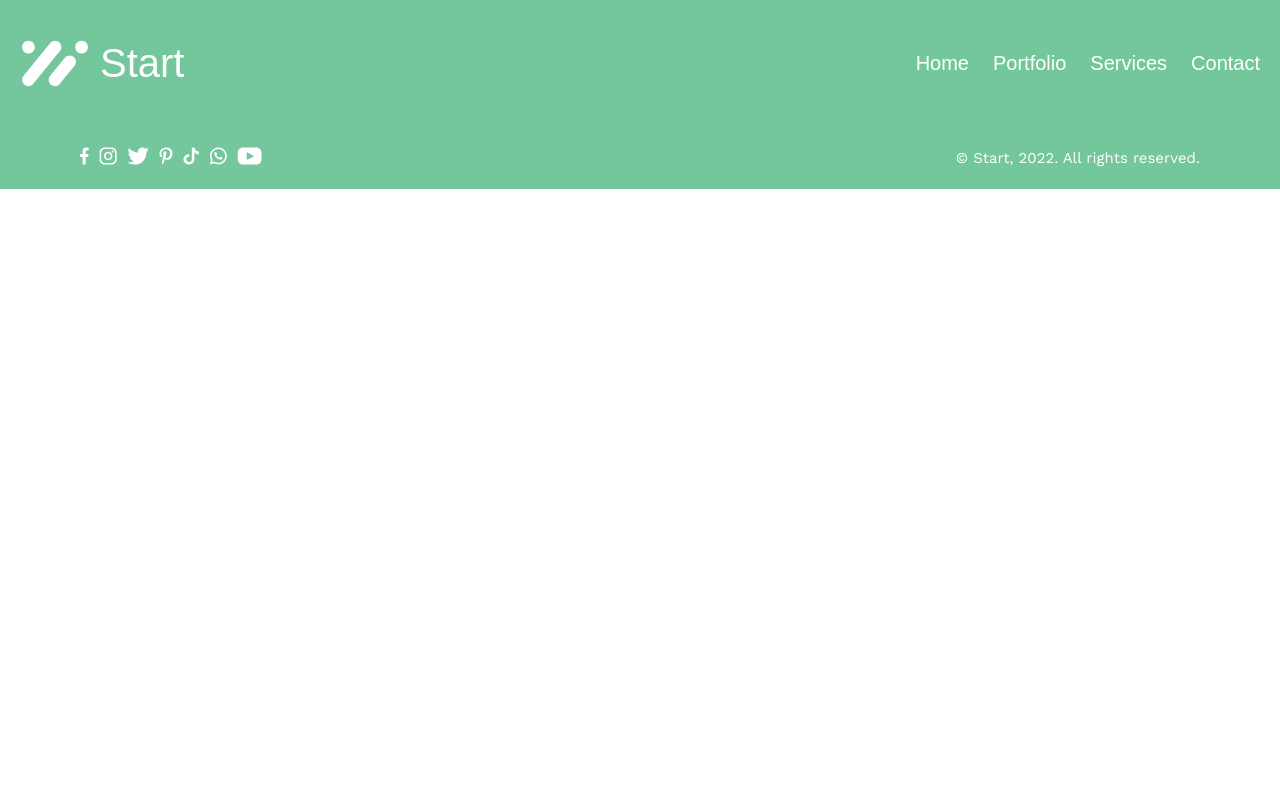
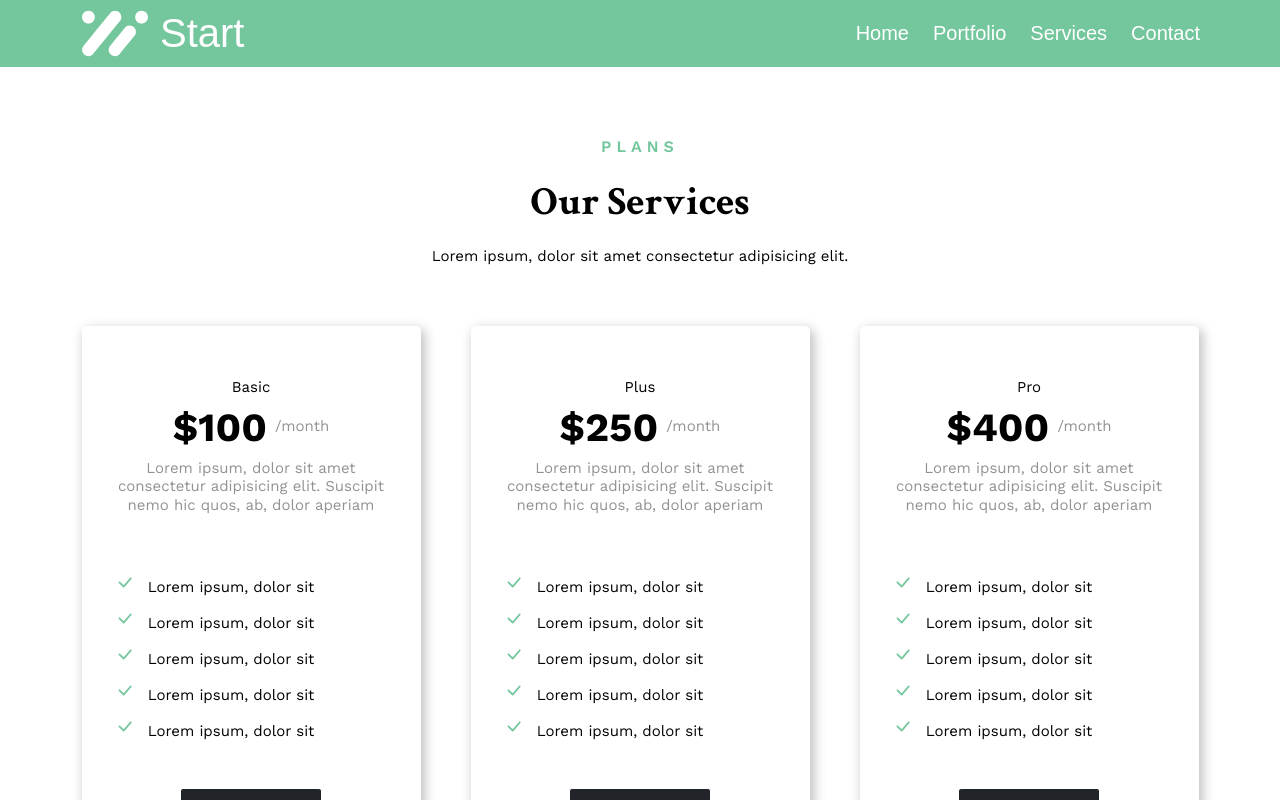
Before and after one commit to Mmeso-iconic/startup-website, a React (Create React App) app: page /Services in a window 1280 px wide. Shown: the top 800 px of the page. Built offline with nearby package versions, Linux system fonts and the light colour scheme.

Commit message:
Done with Services page

```diff
--- a/src/App.css
+++ b/src/App.css
@@ -10,7 +10,7 @@
 .products,
 .sign-up {
     display: flex;
-    height: 90vh;
+    height: 100vh;
     align-items: center;
     justify-content: center;
     font-size: 3rem;
--- /dev/null
+++ b/src/components/Serviceprices.js
@@ -0,0 +1,70 @@
+import React from 'react'
+import './styles/shared.css'
+import './styles/Serviceprices.css'
+import {Button} from './button'
+import Checkicon from '../assets/icons/Checkicon.svg'
+
+function Serviceprices() {
+    return (
+
+        <div className='Port-Section'>
+            <div className="body-texts">
+                <p className="first-text">PLANS</p>
+                <h1 className="main-text">Our Services </h1>
+                <p className="description-text">Lorem ipsum, dolor sit amet consectetur adipisicing elit.</p>
+            </div>
+            <div className="theprices">
+                <div className="thepricecard">
+                    <p className="pricetype">Basic</p>
+                    <p className="pricetag">$100<span>/month</span></p>
+                    <p className="description-lowertext">Lorem ipsum, dolor sit amet consectetur adipisicing elit. Suscipit nemo hic quos, ab, dolor aperiam</p>
+                    <div className="check-lorem">
+                        <p className="price-description"><img src={Checkicon} alt="Check icon" className="checkimage"/> Lorem ipsum, dolor sit </p>
+                        <p className="price-description"><img src={Checkicon} alt="Check icon" className="checkimage"/> Lorem ipsum, dolor sit </p>
+                        <p className="price-description"><img src={Checkicon} alt="Check icon" className="checkimage"/> Lorem ipsum, dolor sit </p>
+                        <p className="price-description"><img src={Checkicon} alt="Check icon" className="checkimage"/> Lorem ipsum, dolor sit </p>
+                        <p className="price-description"><img src={Checkicon} alt="Check icon" className="checkimage"/> Lorem ipsum, dolor sit </p>
+                    </div>
+                    <div className='hero-btns'>
+                            <Button className='btns'buttonStyle='btn--secondary' buttonSize='btn--medium'> Learn More </Button>
+                    </div>
+                </div>
+                <div className="thepricecard">
+                    <p className="pricetype">Plus</p>
+                    <p className="pricetag">$250<span className="description-lowertext">/month</span></p>
+                    <p className="description-lowertext">Lorem ipsum, dolor sit amet consectetur adipisicing elit. Suscipit nemo hic quos, ab, dolor aperiam</p>
+                    <div className="check-lorem">
+                        <p className="price-description"><img src={Checkicon} alt="Check icon" className="checkimage"/> Lorem ipsum, dolor sit </p>
+                        <p className="price-description"><img src={Checkicon} alt="Check icon" className="checkimage"/> Lorem ipsum, dolor sit </p>
+                        <p className="price-description"><img src={Checkicon} alt="Check icon" className="checkimage"/> Lorem ipsum, dolor sit </p>
+                        <p className="price-description"><img src={Checkicon} alt="Check icon" className="checkimage"/> Lorem ipsum, dolor sit </p>
+                        <p className="price-description"><img src={Checkicon} alt="Check icon" className="checkimage"/> Lorem ipsum, dolor sit </p>
+
+                    </div>
+                    <div className='hero-btns'>
+                            <Button className='btns'buttonStyle='btn--secondary' buttonSize='btn--medium'> Learn More </Button>
+                    </div>
+                </div>
+                <div className="thepricecard">
+                    <p className="pricetype">Pro</p>
+                    <p className="pricetag">$400<span className="description-lowertext">/month</span></p>
+                    <p className="description-lowertext">Lorem ipsum, dolor sit amet consectetur adipisicing elit. Suscipit nemo hic quos, ab, dolor aperiam</p>
+                    <div className="check-lorem">
+                        <p className="price-description"><img src={Checkicon} alt="Check icon" className="checkimage"/> Lorem ipsum, dolor sit </p>
+                        <p className="price-description"><img src={Checkicon} alt="Check icon" className="checkimage"/> Lorem ipsum, dolor sit </p>
+                        <p className="price-description"><img src={Checkicon} alt="Check icon" className="checkimage"/> Lorem ipsum, dolor sit </p>
+                        <p className="price-description"><img src={Checkicon} alt="Check icon" className="checkimage"/> Lorem ipsum, dolor sit </p>
+                        <p className="price-description"><img src={Checkicon} alt="Check icon" className="checkimage"/> Lorem ipsum, dolor sit </p>
+
+                    </div>
+                    <div className='hero-btns'>
+                            <Button className='btns'buttonStyle='btn--secondary' buttonSize='btn--medium'> Learn More </Button>
+                    </div>
+                </div>
+            </div>
+        </div>
+
+    )
+}
+
+export default Serviceprices
--- a/src/components/Theportfolio.js
+++ b/src/components/Theportfolio.js
@@ -14,12 +14,16 @@ import Page8 from '../assets/images/page8.png'
 
 function Theportfolio() {
     return (
+
         <div className='Port-Section'>
             <div className="body-texts">
                 <p className="first-text">WORKS</p>
                 <h1 className="main-text">PORTFOLIO </h1>
                 <p className="description-text">Lorem ipsum, dolor sit amet consectetur adipisicing elit.</p>
             </div>
+
+
+            <div className="farouq">
                 <div className="web-pages">
                     <img src={Page1} alt="A landing Page" className="web-image" />
                     <img src={Page2} alt="A landing Page" className="web-image" />
@@ -36,10 +40,13 @@ function Theportfolio() {
                     <img src={Page7} alt="A landing Page" className="web-image" />
                     <img src={Page8} alt="A landing Page" className="web-image" />
                 </div>
+            </div>
+
             <div className='hero-btns'>
                     <Button className='btns'buttonStyle='btn--secondary' buttonSize='btn--medium'> Learn More </Button>
             </div>
         </div>
+
                 )
 }
 
--- a/src/components/styles/Herosection.css
+++ b/src/components/styles/Herosection.css
@@ -2,7 +2,8 @@
     background-color: #74C69D;
     padding: 10px 80px;
     width: 100%;
-    min-height: 90vh;
+    height: auto;
+    min-height: 80vh;
     display: flex;
     justify-content: space-between;
     align-items: center;
@@ -58,18 +59,21 @@
     width: 100%;
     max-width: 350px;
     height: auto;
+    display: block;
     }
 
 .hero-container {
-    flex-direction: column-reverse;
-    justify-content: space-around;
-    padding: 20px 10px; /* reduced padding */
-    gap: 10px;           /* reduce gap */
+    flex-direction: column;
+    justify-content: space-evenly;
+    align-items: center;
+    padding: 20px 10px;
+    gap: 10px;
+    min-height: 100vh;
     }
 
 .hero-texts,
 .herosec-image {
-    margin: 0;          /* ensure no extra margin */
-    padding: 0;         /* ensure no extra padding */
+    margin: 0;
+    padding: 0;
     }
 }
--- /dev/null
+++ b/src/components/styles/Serviceprices.css
@@ -0,0 +1,89 @@
+.theprices{
+    display:flex;
+    justify-content: center;
+    gap: 50px;
+    margin-top: 5%;
+    flex-wrap: wrap;
+    padding: 0px 30px;
+    margin-bottom: 135px;
+}
+
+.thepricecard{
+    width: 339px;
+    height: 542px;
+
+    gap: 10px;
+    border-radius: 5px;
+    padding-top: 46px;
+    padding-right: 30px;
+    padding-bottom: 55px;
+    padding-left: 30px;
+    box-shadow: 3px 4px 12px 1px #00000040;
+}
+
+.pricetype{
+    font-family: 'Work Sans';
+    font-weight: 400;
+    font-size: 15px;
+    line-height: 125%;
+    letter-spacing: 0px;
+    padding: 6px;
+
+}
+
+.pricetag{
+    font-family: 'Work Sans';
+    font-weight: 700;
+    font-size: 40px;
+    line-height: 125%;
+    letter-spacing: 0px;
+    padding-bottom: 6px;
+    position: relative;
+}
+
+.pricetag > span{
+    font-family: 'Work Sans', sans-serif;
+    font-weight: 400;
+    font-size: 15px;
+    line-height: 125%;
+    letter-spacing: 0px;
+    color: #21252980;
+    position: relative;
+    top: -10px;
+    padding-left: 8px;
+}
+
+.check-lorem{
+    padding-top: 52px;
+    padding-right: 76px;
+    padding-bottom: 25px;
+}
+
+.checkimage{
+    width: 25px;
+    height: 25px;
+    margin-right: 6px;
+    padding-top: 6px;
+}
+
+.price-description{
+    font-family: 'Work Sans';
+    font-weight: 400;
+    font-size: 15px;
+    line-height: 125%;
+    letter-spacing: 0px;
+    width: 203px;
+    height: 25px;
+    margin-bottom: 11px;
+
+}
+
+@media (max-width: 768px) {
+.theprices{
+
+    gap: 30px;
+    margin-bottom: 80px;
+    justify-content: center;
+
+}
+}
--- a/src/components/styles/Theportfolio.css
+++ b/src/components/styles/Theportfolio.css
@@ -1,12 +1,5 @@
-.Port-Section{
-    padding: 10px 40px;
-    width: 100%;
-    min-height: 50vh;
-    justify-content: space-between;
-    align-items: center;
-    gap: 80px;
-    text-align: center;
-
+.farouq {
+    gap: 40px;
 }
 
 .web-pages{
@@ -25,11 +18,14 @@
 
 }
 
-@media (max-width: 768px) {
+@media screen and (max-width: 768px) {
     .Port-Section {
         padding: 40px 20px;
+
         min-height: 100vh;
+
     }
+
 
 
 .web-pages{
@@ -47,3 +43,20 @@
     border-width: 1.5px;
 }
 }
+
+@media screen and (max-width: 320px) {
+    .web-image{
+        width: 20%;
+        height: 208.64035034179688px;
+        text-align: center;
+
+    }
+
+    .farouq {
+        display: block;
+        align-items: center;
+    }
+
+
+
+}
--- a/src/components/styles/navbar.css
+++ b/src/components/styles/navbar.css
@@ -9,7 +9,7 @@
     display: flex;
     justify-content: space-between;
     align-items: center;
-    padding: 40px 20px;
+    padding: 10px 80px;
     background-color: #74C69D;
     font-family: 'Work Sans', sans-serif;
     position: relative;
@@ -97,6 +97,7 @@
     .navbar {
     display: flex;
     justify-content: space-between;
+    padding: 40px 20px;
 
 
 }
--- a/src/components/styles/shared.css
+++ b/src/components/styles/shared.css
@@ -61,6 +61,18 @@
     color: #21252980;
 }
 
+.Port-Section{
+    padding: 10px 40px;
+    width: 100%;
+    min-height: 50vh;
+    justify-content: space-between;
+    align-items: center;
+    gap: 80px;
+    text-align: center;
+
+}
+
+
 
 @media (max-width: 768px) {
     .hero-container {
@@ -76,6 +88,17 @@
         gap: 20px;
     }
 
+    .Port-Section {
+        padding: 40px 20px;
+        min-height: 100vh;
+
+    }
+
+    .body-texts{
+        width: 100%;
+        height: 167px;
+    }
+
     .hero-texts {
         padding-right: 0;
         margin-top: 20px;
--- a/src/pages/Services.js
+++ b/src/pages/Services.js
@@ -1,9 +1,11 @@
 import React from 'react'
+import '../App.css'
+import Serviceprices from '../components/Serviceprices.js'
 
 function Services() {
   return (
     <div>
-
+      <Serviceprices />
     </div>
   )
 }
```
Also changed, not shown: src/assets/icons/Checkicon.svg (added). Lines whose indentation alone changed are shown as unchanged.
